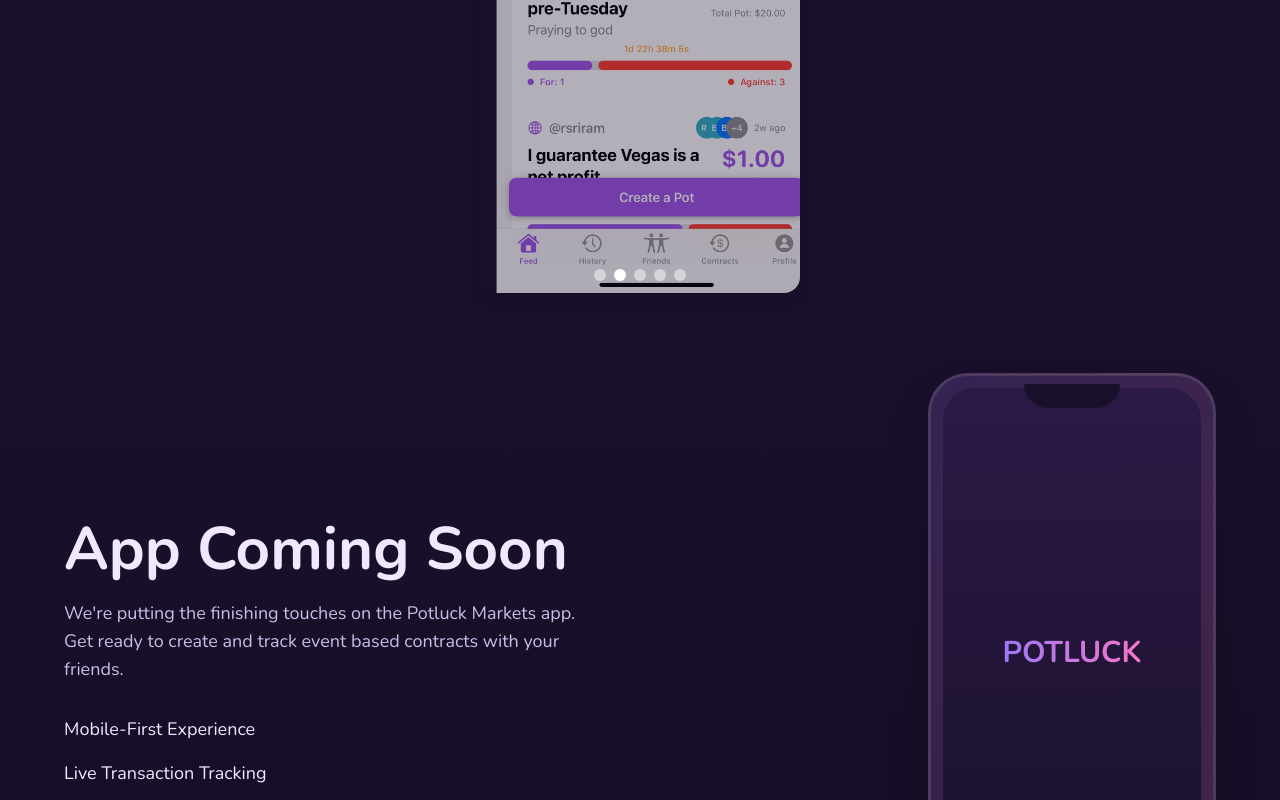
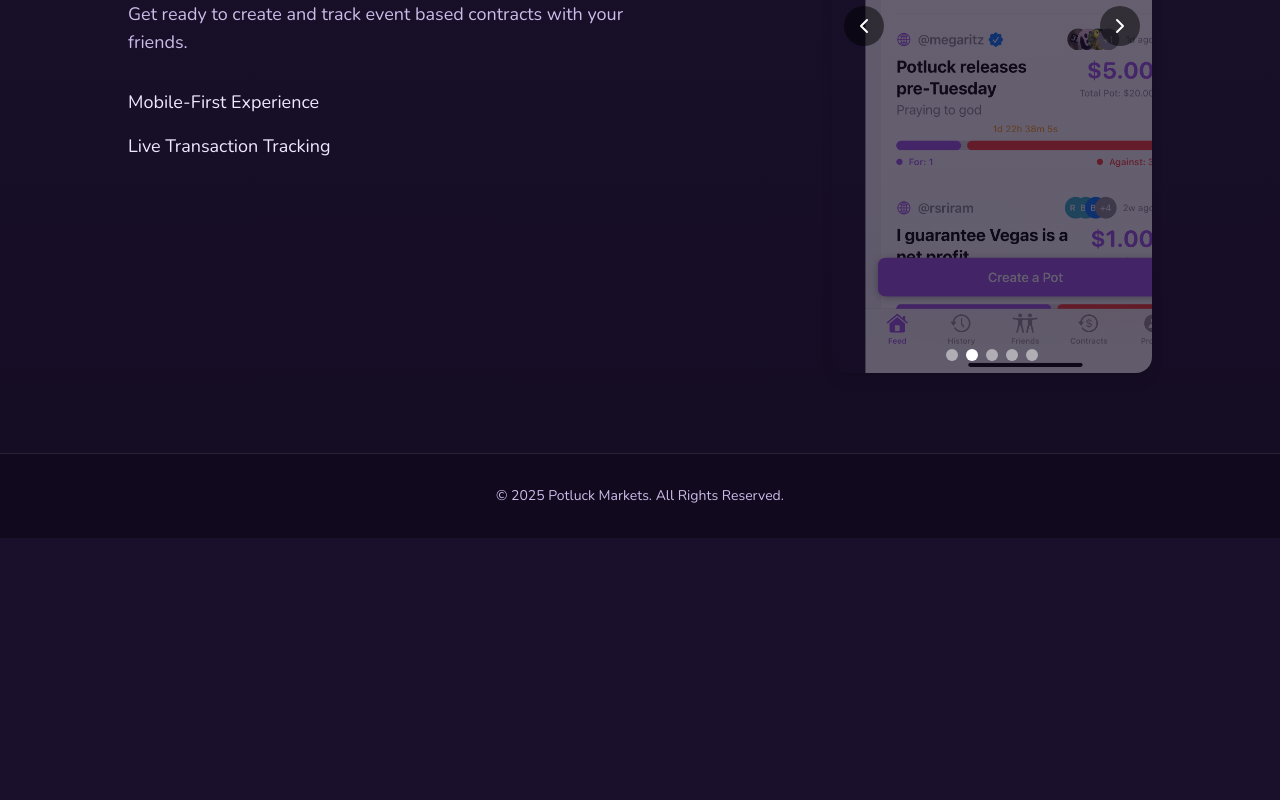
Before and after one commit to Swondon/PotLuck-Website, a React (Vite) app: page / in a window 1280 px wide. Shown: the part 2000-2800 px from the top of the page. After the commit the page ends 2538 px from the top, so only its background shows below. Built offline with nearby package versions, Linux system fonts and the light colour scheme.

Commit message:
Moved carousel

```diff
--- a/src/components/AppLaunch.jsx
+++ b/src/components/AppLaunch.jsx
@@ -1,9 +1,11 @@
+import Carousel from './Carousel'
+
 export default function AppLaunch() {
   return (
     <section className="py-20 px-6 md:px-10 bg-gradient-to-b from-potluck-bg to-[#150d24]">
       <div className="max-w-6xl mx-auto">
-        <div className="flex items-center justify-between gap-16 flex-col-reverse md:flex-row">
-          <div className="flex-1 max-w-lg text-center md:text-left">
+        <div className="flex items-center justify-around w-full max-w-6xl gap-16 md:gap-[5vw] flex-col md:flex-row">
+          <div className="max-w-lg text-center md:text-left">
             <h2 className="text-4xl md:text-6xl font-bold mb-5 leading-tight">
               App Coming Soon
             </h2>
@@ -19,15 +21,8 @@
               </div>
             </div>
           </div>
-          <div className="relative mt-12 md:mt-0">
-            <div className="w-64 md:w-72 h-[32rem] md:h-[35rem] bg-gradient-to-br from-potluck-purple/20 to-potluck-pink/20 border-[3px] border-white/10 rounded-[40px] p-3 shadow-2xl relative">
-              <div className="absolute top-2 left-1/2 -translate-x-1/2 w-24 h-6 bg-potluck-bg rounded-b-3xl z-10"></div>
-              <div className="w-full h-full bg-gradient-to-b from-[#2a1a45] to-potluck-bg rounded-[32px] flex items-center justify-center overflow-hidden">
-                <div className="text-3xl font-bold bg-gradient-to-r from-potluck-purple to-potluck-pink bg-clip-text text-transparent animate-pulse">
-                  POTLUCK
-                </div>
-              </div>
-            </div>
+          <div className="mt-12 md:mt-0">
+            <Carousel />
           </div>
         </div>
       </div>
--- a/src/pages/HomePage.jsx
+++ b/src/pages/HomePage.jsx
@@ -8,7 +8,6 @@
     <>
       <Hero />
       <HorizontalScroll />
-      <Carousel/>
       <AppLaunch />
     </>
   )
```
